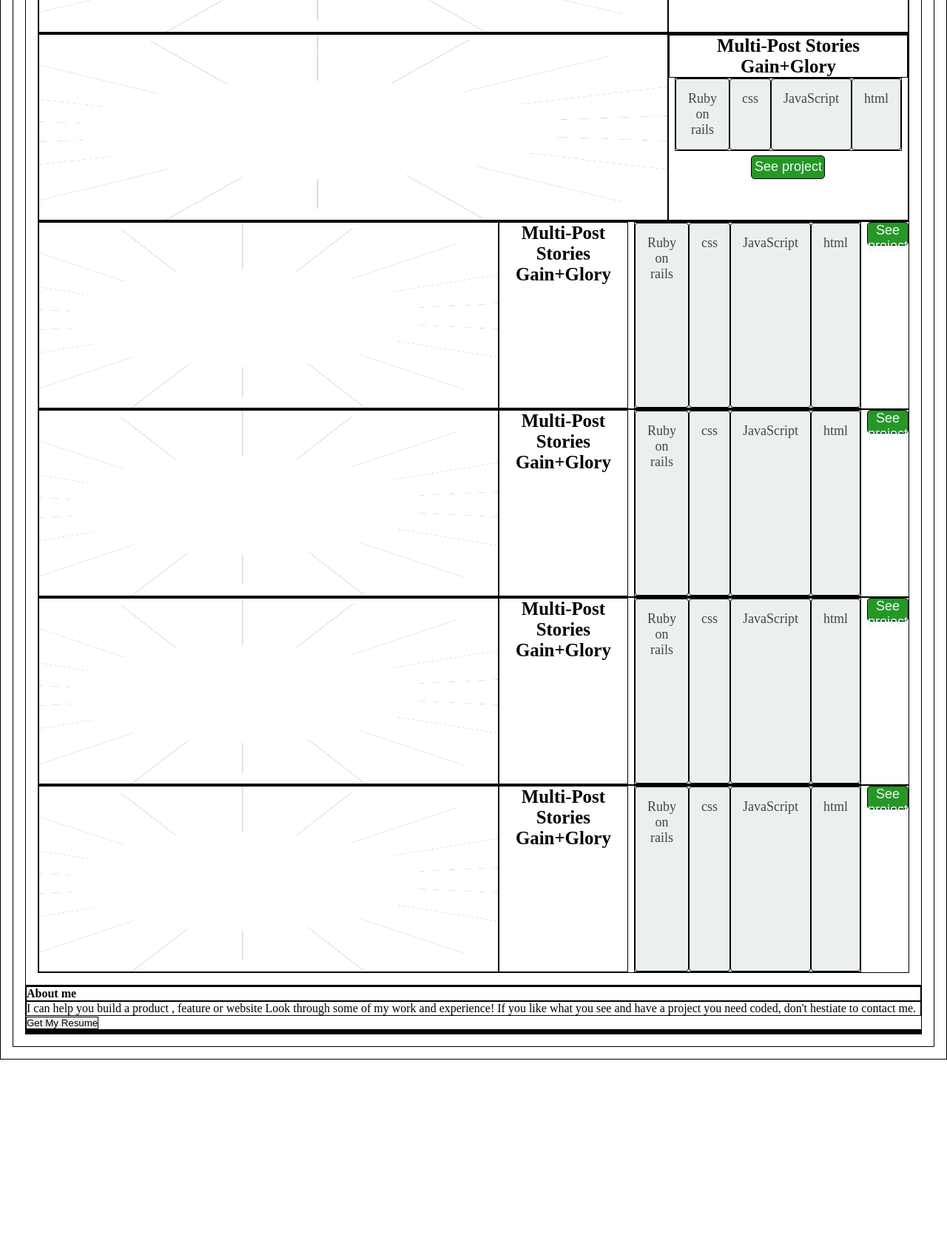
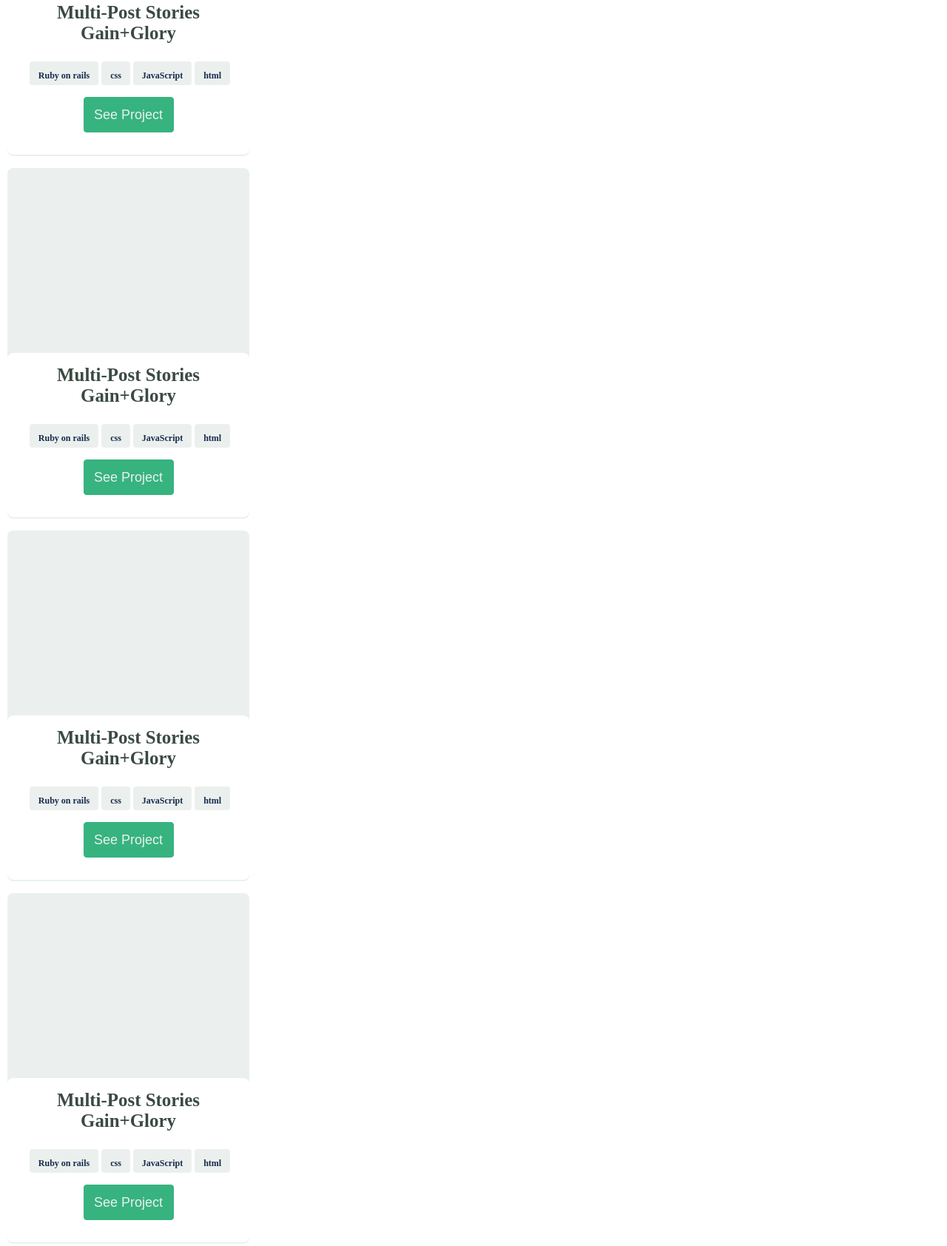
Before and after one commit to Fayob/portfolio-setup-project, a website: page index.html in a window 1280 px wide. Shown: the part 1053-2737 px from the top of the page at 74% size. Before the commit the page ends 2485 px from the top, so only its background shows below. Drawn offline with Linux system fonts and the light colour scheme.

Commit message:
Mobile Version of the project is completed

```diff
--- a/index.html
+++ b/index.html
@@ -43,8 +43,9 @@
     <section>
         <h2>My Recent <br> Works</h2>
         <div class="underline"></div>
+        <div class="section_container">
         <article class="card">
-            <img src="/assets/Group 35.png" alt="first-img"  height="252px">
+            <div class="img"></div>
             <div class="details">
             <h5>Multi-Post Stories Gain+Glory</h5>
             <ul>
@@ -53,11 +54,11 @@
                 <li>JavaScript</li>
                 <li>html</li>
             </ul>
-            <button>See project</button>
-            </div>
+            <button>See Project</button>
+        </div>
         </article>
         <article class="card">
-            <img src="/assets/Group 35.png" alt="first-img"  height="252px">
+            <div class="img"></div>
             <div class="details">
             <h5>Multi-Post Stories Gain+Glory</h5>
             <ul>
@@ -66,11 +67,12 @@
                 <li>JavaScript</li>
                 <li>html</li>
             </ul>
-            <button>See project</button>
+            <button>See Project</button>
         </div>
         </article>
         <article class="card">
-            <img src="/assets/Group 35.png" alt="first-img"  height="252px">
+            <div class="img"></div>
+            <div class="details">
             <h5>Multi-Post Stories Gain+Glory</h5>
             <ul>
                 <li>Ruby on rails</li>
@@ -78,10 +80,12 @@
                 <li>JavaScript</li>
                 <li>html</li>
             </ul>
-            <button>See project</button>
+            <button>See Project</button>
+        </div>
         </article>
         <article class="card">
-            <img src="/assets/Group 35.png" alt="first-img"  height="252px">
+            <div class="img"></div>
+            <div class="details">
             <h5>Multi-Post Stories Gain+Glory</h5>
             <ul>
                 <li>Ruby on rails</li>
@@ -89,10 +93,12 @@
                 <li>JavaScript</li>
                 <li>html</li>
             </ul>
-            <button>See project</button>
+            <button>See Project</button>
+        </div>
         </article>
         <article class="card">
-            <img src="/assets/Group 35.png" alt="first-img"  height="252px">
+            <div class="img"></div>
+            <div class="details">
             <h5>Multi-Post Stories Gain+Glory</h5>
             <ul>
                 <li>Ruby on rails</li>
@@ -100,10 +106,12 @@
                 <li>JavaScript</li>
                 <li>html</li>
             </ul>
-            <button>See project</button>
+            <button>See Project</button>
+        </div>
         </article>
         <article class="card">
-            <img src="/assets/Group 35.png" alt="first-img"  height="252px">
+            <div class="img"></div>
+            <div class="details">
             <h5>Multi-Post Stories Gain+Glory</h5>
             <ul>
                 <li>Ruby on rails</li>
@@ -111,20 +119,52 @@
                 <li>JavaScript</li>
                 <li>html</li>
             </ul>
-            <button>See project</button>
+            <button>See Project</button>
+        </div>
         </article>
+        </div>
     </section>
     <!-- The About Article -->
     <article class="about_me">
-      <h4>About me</h4>
+      <h2>About me</h4>
       <p>I can help you build a product , feature or website Look through some of my work and experience! If you like what you
         see and have a project you need coded,
         don't hestiate to contact me.
       </p>
       <button>Get My Resume</button>
-      <div class="conatainer"></div>
-      <div class="conatainer"></div>
-      <div class="conatainer"></div>
+
+      <div class="container">
+        <img src="/assets/icon-languages.png" alt="languages">
+        <h4>Languages</h4>
+        <ul>
+            <li>JavaScript</li>
+            <li>Ruby</li>
+            <li>Html</li>
+            <li>CSS</li>
+        </ul>
+      </div>
+      <div class="container">
+        <img src="/assets/icon-frameworks.png" alt="frameworks">
+        <h4>Frameworks</h4>
+        <ul>
+            <li>Bootstrap</li>
+            <li>Ruby on rails</li>
+            <li>RSpec</li>
+            <li>Capybara</li>
+            <li>Selenium</li>
+        </ul>
+      </div>
+      <div class="container">
+        <img src="/assets/icon-skills.png" alt="icon-skills">
+        <h4>Skills</h4>
+        <ul>
+            <li>Codekit</li>
+            <li>Github</li>
+            <li>Codepen</li>
+            <li>Gitlab</li>
+            <li>Terminal</li>
+        </ul>
+      </div>
     </article>
   </body>
 </html>
--- a/style.css
+++ b/style.css
@@ -2,12 +2,14 @@
   padding: 0;
   margin: 0;
   box-sizing: border-box;
-  border: 1px solid black;
+  box-shadow: none;
+  /* border: 1px solid black; */
 }
 
 body {
   margin: 1rem;
   padding: 1rem;
+  width: 327px;
 }
 
 .header_container {
@@ -80,6 +82,11 @@ ul {
   justify-content: center;
 }
 
+ul a {
+  color: #505F79;
+  font-size: larger;
+}
+
 ul li {
   padding: 1rem;
 }
@@ -87,7 +94,7 @@ ul li {
 section {
   font-size: 30px;
   text-align: center;
-  padding: 1rem;
+  /* padding: 1rem; */
   display: flex;
   flex-direction: column;
 }
@@ -98,66 +105,151 @@ section h2 {
 }
 
 .underline {
-  width: 60px;
-  border: 2px solid rgb(25, 121, 25);
-  border-radius: 20%;
+  width: 50px;
+  border: 2px solid #36b37e;
+  background: #36b37e;
+  border-radius: 10%;
   margin-top: 0.4rem;
   margin-bottom: 4rem;
   align-self: center;
 }
 
-/* .card div {
-  grid-area: image;
-  background-color: #172b4d;
-  width: 91%;
+.section_container {
+  display: grid;
+  grid-template-columns: 327px;
 }
-.card h5 {
-  grid-area: header;
-  width: 91%;
+
+.card {
+  height: 474px;
+    width: 327px;
+    border-radius: 8px;
+    background-color: #ebf0ee;
+    margin: 0.5rem 0;
+    margin-left: -22px;
 }
-.card ul {
-  grid-area: list;
-width: 91%;
-}
-.card button {
-  grid-area: button;
-} */
-.card {
-   width: 100%;
-   display: flex;
+
+.card .img {
+  height: 252px;
+  width: 327px;
+  margin-bottom: 0.5rem;
 }
 
 .card .details {
-    height: 252px;
-    align-items: center;
-}
-
-.card img {
-    width: inherit;
+    display: flex;
+      flex-direction: column;
+      align-items: center;
+      padding: 16px;
+      gap: 16px;
+      width: 327px;
+      height: 222px;
+      background: #fff;
+      border-radius: 8px;
+      margin-top: -10px;
+      color: #3a4a42;
 }
 
 .card ul {
-    display: flex;
-    justify-content: space-between;
-    margin: 0 0.5rem;
+  display: flex;
+  justify-content: center;
+  align-items: center;
 }
 
 .card ul li {
-  width: inherit;
+  padding: 12px;
+  max-width: 103px;
+  height: 32px;
+  background: #ebf0ee;
+  border-radius: 4px;
+  margin-left: 4px;
+  font-size: 12px;
+  font-weight: bold;
+  color: #172b4d;
+}
+
+.card button {
+  display: flex;
+  align-items: center;
+  justify-content: center;
+  width: 122px;
+  height: 48px;
+  font-weight: 20px;
+  color: #ebf0ee;
   font-size: large;
-  background-color: #ebf0ee;
-  color: #3a4a42;
-  border-radius: 4px;
+  background: #36B37F;
+  border: 1px solid #36b37f;
+    border-radius: 4px;
+}
+
+.about_me {
+  display: flex;
+  flex-direction: column;
+  align-items: center;
+  font-size: 20px;
+  text-align: center;
   padding: 1rem;
 }
 
-.card button {
-  cursor: pointer;
-  width: 100px;
-  background-color: rgb(38, 151, 38);
-  color: aliceblue;
-  border-radius: 5px;
-  height: 2rem;
-  margin-bottom: 1rem;
-  font-size: large;
+.about_me h2 {
+  margin-top: 2rem;
+  font-weight: bold;
+  color: #172B4D;
+  font-size: 40px;
 }
+
+.about_me p {
+  width: 320px;
+    height: 150px;
+    font-style: normal;
+    font-weight: 400;
+    font-size: 20px;
+    line-height: 32px;
+    text-align: center;
+    color: #42526e;
+    margin: 2rem 0;
+}
+
+.about_me button {
+    padding: 12px;
+    /* gap: 10px; */
+    width: 159px;
+    height: 48px;
+    font-size: 15px;
+    background-color: #36b37f;
+    border: 1px solid #36b37f;
+    color: #ffffff;
+    border-radius: 4px;
+    margin: 2rem 0;
+}
+
+.about_me .container {
+  width: 327px;
+  height: 352px;
+  margin: 0.5rem 0;
+  background: #ebf0ee;
+  border: 1px solid #C1C7D0;
+  border-radius: 8px;
+}
+
+.about_me .container h4 {
+  margin: 2.5rem 0;
+  color: #344563;
+}
+
+.about_me .container ul {
+  display: flex;
+  justify-content: center;
+  flex-flow: row wrap;
+  align-items: center;
+}
+
+.about_me .container ul li {
+  align-self: center;
+  padding: 12px;
+  min-width: 72px;
+  height: 40px;
+  background: #ffffff;
+    border-radius: 8px;
+    margin: 4px;
+    font-size: small;
+    color: #36b37e
+}
```
Also changed, not shown: assets/Disabled.png (added), assets/icon-frameworks.png (added), assets/icon-languages.png (added), assets/icon-skills.png (added).
